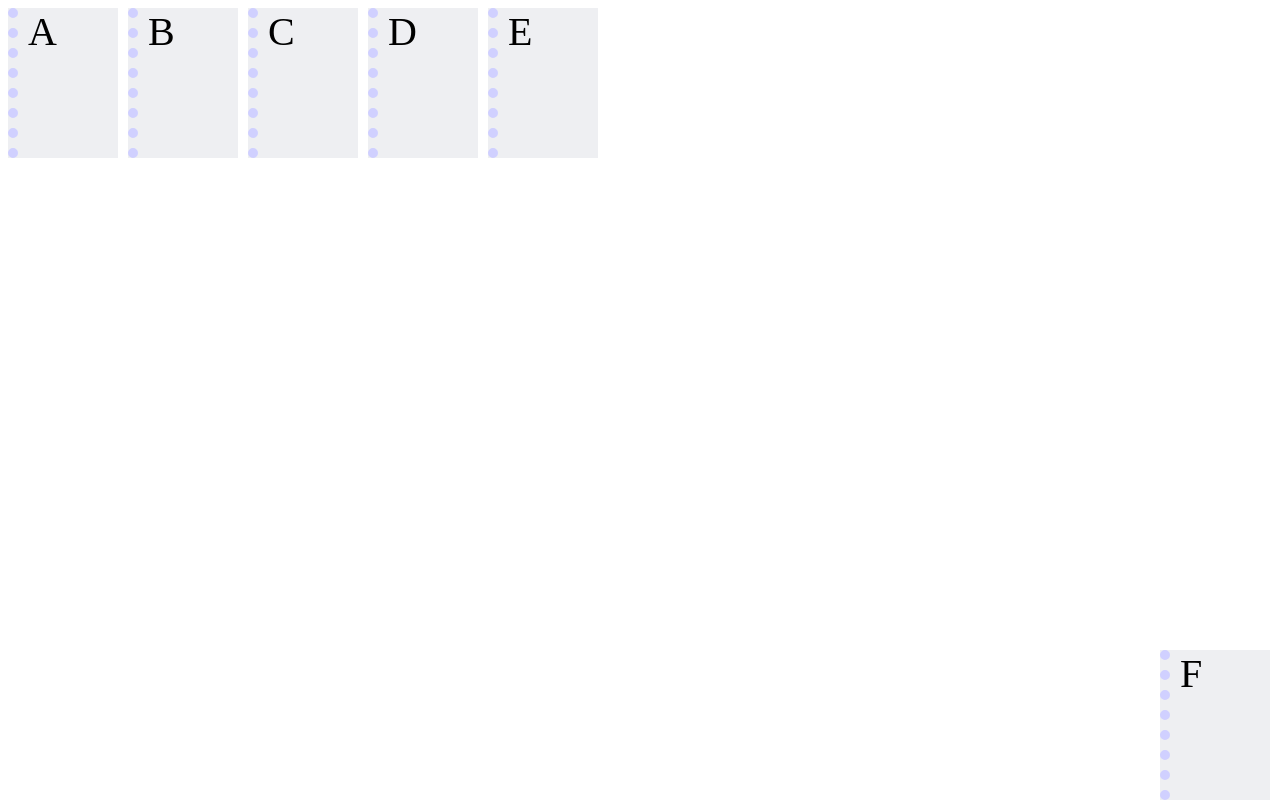
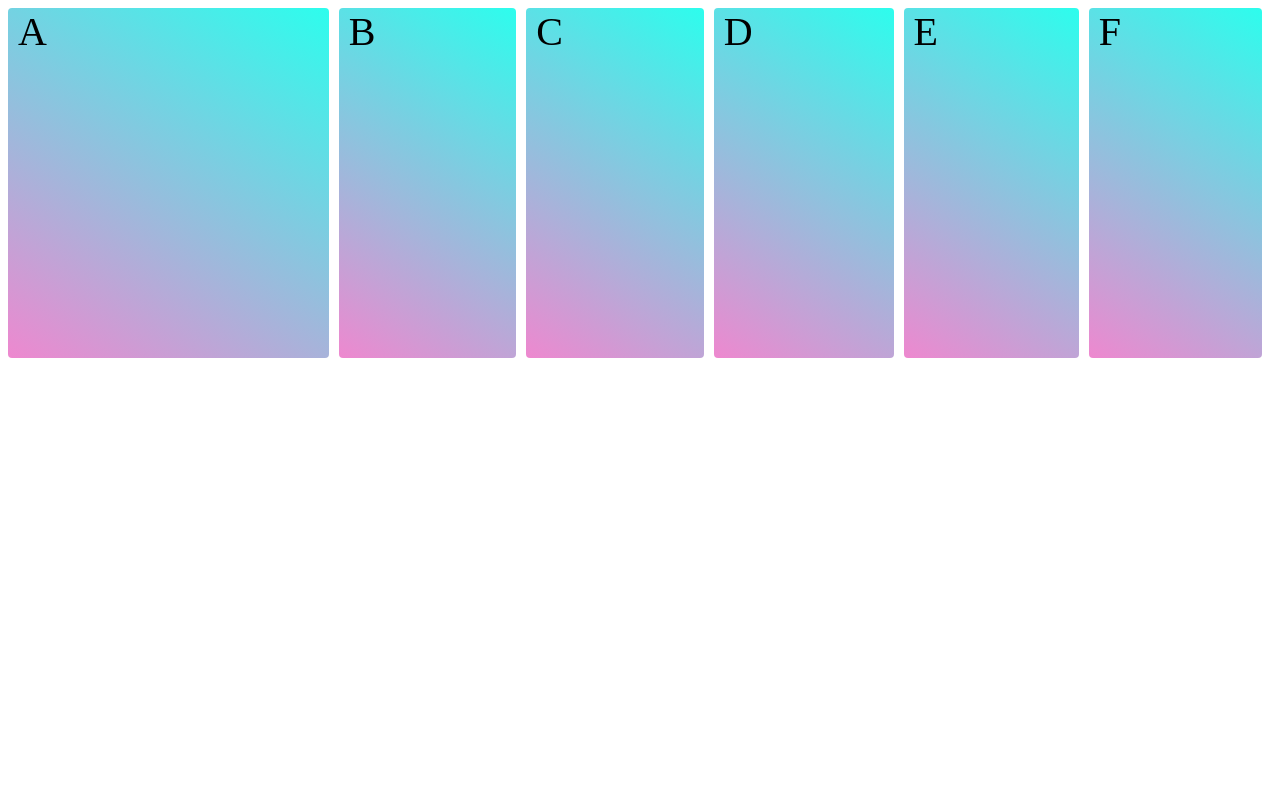
Before and after one commit to Maral0623/labuud-18b1num3118, a plain HTML site: page lab1/index.html in a window 1280 px wide. Drawn offline with Linux system fonts and the light colour scheme.

Commit message:
Update index.html

```diff
--- a/lab1/index.html
+++ b/lab1/index.html
@@ -4,7 +4,7 @@
     <meta charset="UTF-8" />
     <meta name="viewport" content="width=device-width, initial-scale=1.0" />
     <title>CS142 Project #1</title>
-    <link rel="stylesheet" href="styleB.css" />
+    <link rel="stylesheet" href="styleC.css" />
   </head>
   <body>
     <div>A</div>
```
